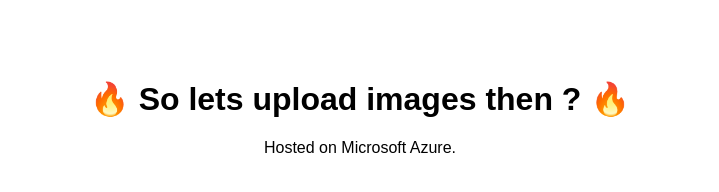
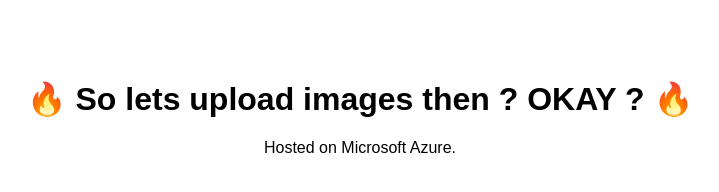
Before and after one commit to himanshuSinhaProg/himanshu-portfolio, a website: page public/index.html in a window 1280 px wide. Shown: the whole page, without its empty margins (280-999 px from the left). Drawn offline with Linux system fonts and the light colour scheme.

Commit message:
Update heading text in index.html

```diff
--- a/public/index.html
+++ b/public/index.html
@@ -4,7 +4,7 @@
   <title>Himanshu Portfolio</title>
 </head>
 <body style="font-family: Arial; text-align:center; margin-top:80px;">
-  <h1>🔥 So lets upload images then ? 🔥</h1>
+  <h1>🔥 So lets upload images then ? OKAY ? 🔥</h1>
   <p>Hosted on Microsoft Azure.</p>
 </body>
 </html>
```
